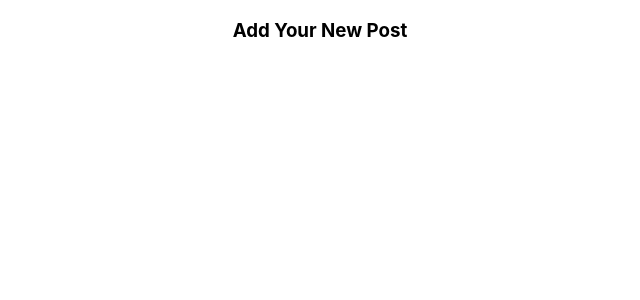
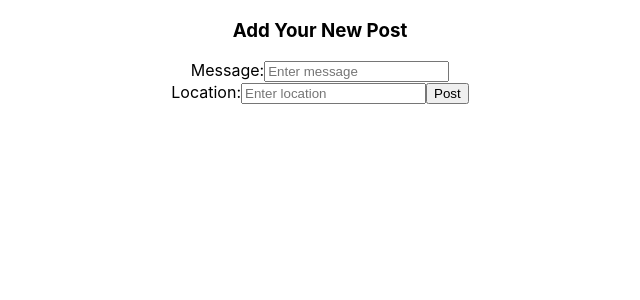
Before and after one commit to hesterrk/Expat_Front_End, a React (Create React App) app in the folder expat_journal/: page /addjournal in a window 1280 px wide. Shown: the top 300 px of the page, without its empty margins (320-960 px from the left). Built offline with nearby package versions, Linux system fonts and the light colour scheme; sample sign-in values are in the browser's storage.

Commit message:
posting new journal component finished, written form, reducer for form and adding to journals, works

```diff
--- a/expat_journal/src/components/AddJournal.js
+++ b/expat_journal/src/components/AddJournal.js
@@ -1,12 +1,68 @@
-import React from 'react';
+import React from "react";
+import { useHistory } from "react-router-dom";
+import { postNewJournal, changeAddJournal } from "./actions/actionCreators";
+import { connect } from "react-redux";
 
-function AddJournal() {
-    return (
-        <div>
-            <h3> Add Your New Post </h3>
+function AddJournal(props) {
+  const history = useHistory();
 
-        </div>
-    )
+  const onChange = e => {
+    props.changeAddJournal({
+      inputName: e.target.name,
+      inputValue: e.target.value
+    });
+  };
+
+  const onSubmit = e => {
+    e.preventDefault();
+    props.postNewJournal({
+      message: props.message,
+      location: props.location
+    });
+    history.push('/journallist')
+  };
+
+  return (
+    <div>
+      <h3> Add Your New Post </h3>
+      <form onSubmit={onSubmit}>
+        <label>
+          {" "}
+          Message:
+          <input
+            type="text"
+            name="message"
+            placeholder="Enter message"
+            value={props.message}
+            onChange={onChange}
+          />
+        </label>
+        <br></br>
+        <label>
+          {" "}
+          Location:
+          <input
+            type="text"
+            name="location"
+            placeholder="Enter location"
+            value={props.location}
+            onChange={onChange}
+          />
+        </label>
+
+        <button> Post </button>
+      </form>
+    </div>
+  );
 }
 
-export default AddJournal;
+const mapStateToProps = state => {
+  return {
+    message: state.addJournalReducer.message,
+    location: state.addJournalReducer.location
+  };
+};
+
+export default connect(mapStateToProps, { postNewJournal, changeAddJournal })(
+  AddJournal
+);
--- a/expat_journal/src/components/actions/actionCreators.js
+++ b/expat_journal/src/components/actions/actionCreators.js
@@ -112,7 +112,7 @@ export const getOneJournal = id => dispatch => {
     });
 };
 
-//Posting: adding new smurf
+//Posting: adding new Journal
 
 export const postNewJournal = ({ message, location }) => dispatch => {
   dispatch({
@@ -134,3 +134,11 @@ export const postNewJournal = ({ message, location }) => dispatch => {
     })
     .catch(err => console.log(err));
 };
+
+//INPUT CHANGE FOR ADDING NEW
+export function changeAddJournal({ inputName, inputValue }) {
+  return {
+    type: types.ADDING_INPUT_CHANGE,
+    payload: { inputName, inputValue }
+  };
+}
--- a/expat_journal/src/components/actions/actionTypes.js
+++ b/expat_journal/src/components/actions/actionTypes.js
@@ -25,5 +25,12 @@ export const GET_ONEJOURNAL_START = "GET_ONEJOURNAL_START";
 export const GET_ONEJOURNAL_SUCCESS = "GET_ONEJOURNAL_SUCCESS";
 // export const GET_ONEJOURNAL_ERROR = 'GET_ONEJOURNAL_ERROR'
 
+//ADDING NEW JOURNAL POST TO EXISITNG JOURNALS
+
 export const POST_JOURNAL_START = 'POST_JOURNAL_START'
 export const POST_JOURNAL_SUCCESS = 'POST_JOURNAL_SUCCESS'
+
+//INPUT CHANGE HANDLER FOR ADDING NEW JOURNAL
+
+export const ADDING_INPUT_CHANGE = "ADDING_INPUT_CHANGE";
+export const ADDING_CLEAR_FINISH = "ADDING_CLEAR_FINISH";
--- /dev/null
+++ b/expat_journal/src/components/reducers/addJournalReducer.js
@@ -0,0 +1,22 @@
+import * as types from "../actions/actionTypes";
+
+const initialValues = {
+  message: "",
+  location: ""
+};
+
+export const addJournalReducer = (state = initialValues, action) => {
+  switch (action.type) {
+    case types.ADDING_INPUT_CHANGE:
+      return {
+        ...state,
+        [action.payload.inputName]: action.payload.inputValue
+      };
+
+    case types.ADDING_CLEAR_FINISH:
+      return initialValues;
+
+    default:
+      return state;
+  }
+};
--- a/expat_journal/src/components/reducers/index.js
+++ b/expat_journal/src/components/reducers/index.js
@@ -3,11 +3,13 @@ import { loginFormReducer } from './loginFormReducer';
 import { signUpReducer } from './SignUpReducer';
 import { journalListReducer } from './JournalListReducer';
 import { journalPageReducer } from './journalPageReducer';
+import { addJournalReducer } from './addJournalReducer';
 
 export default combineReducers({
     loginFormReducer,
     signUpReducer,
     journalListReducer,
-    journalPageReducer
+    journalPageReducer,
+    addJournalReducer
 
 });
```
